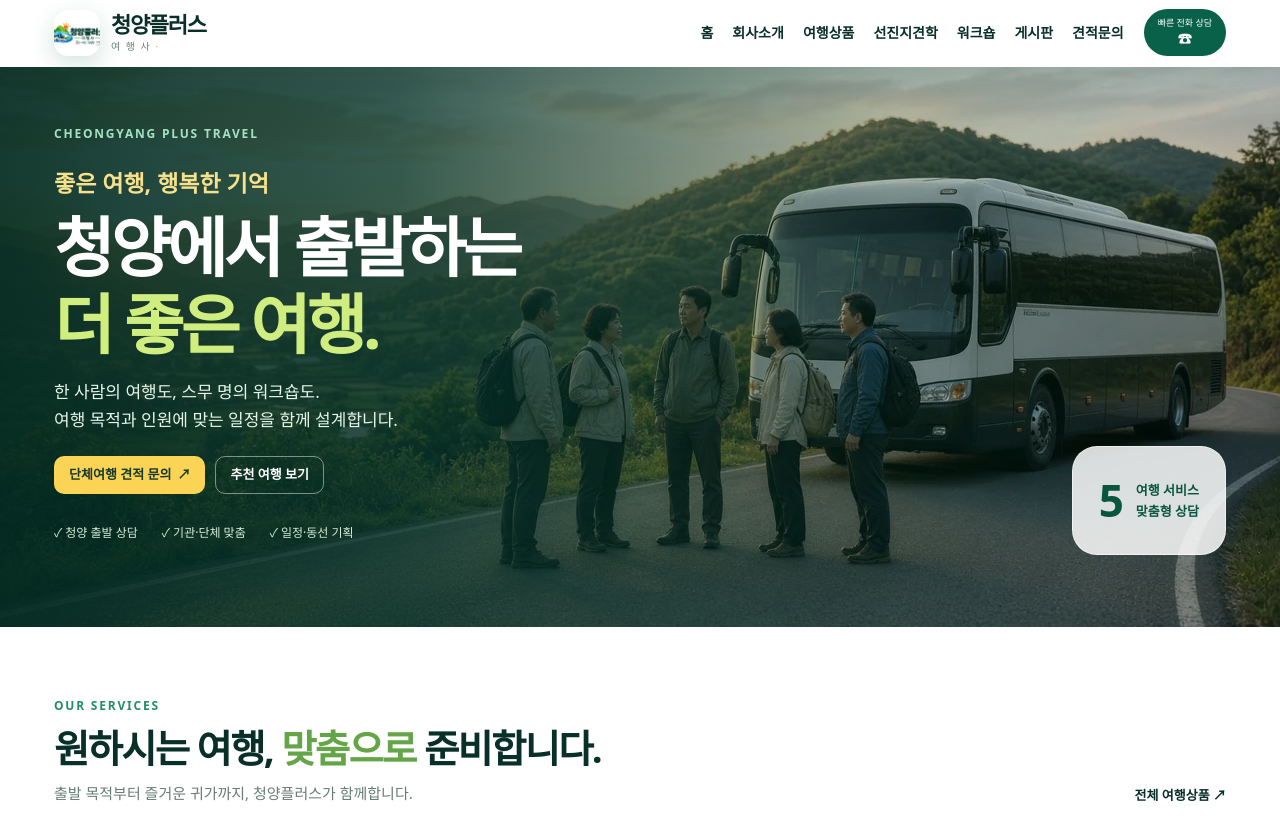
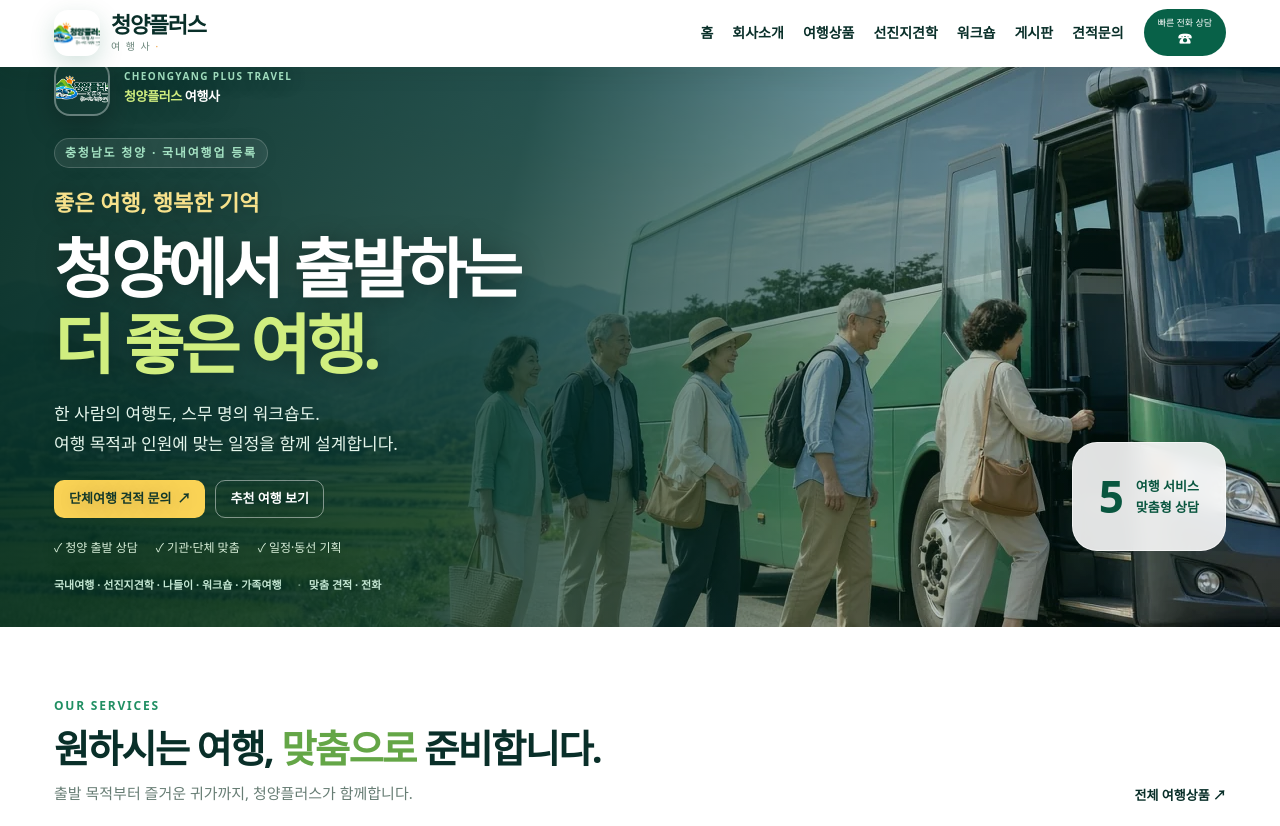
Before and after one commit to skvive/chungyang, a FastAPI app: template templates/home.html in a window 1280 px wide. Shown: the part 35-861 px from the top of the page. Run offline with FastAPI, Linux system fonts and the light colour scheme; the template is opened without the code that fills it, so the values that code supplies are empty; some libraries are stand-ins or nearby versions; some web fonts are replaced.

Commit message:
Apply hero sián C to production home and hero.webp.
Replace hero image from sian-c-fresh-editorial, add lockup copy layout and gradient CSS.

Co-authored-by: Cursor <cursoragent@cursor.com>

```diff
--- /dev/null
+++ b/static/css/hero-sian-c.css
@@ -0,0 +1,145 @@
+/**
+ * 시안 C — 프로덕션 홈 히어로 (hero.webp = sian-c-fresh-editorial)
+ */
+.hero-sian-c .hero-photo {
+  background-position: 62% center;
+  opacity: 1;
+}
+
+.hero-sian-c .hero-shade {
+  background: linear-gradient(
+    105deg,
+    rgba(2, 43, 34, 0.94) 0%,
+    rgba(3, 50, 41, 0.82) 38%,
+    rgba(6, 55, 38, 0.35) 68%,
+    rgba(2, 34, 30, 0.12) 100%
+  );
+}
+
+.hero-sian-c .hero-inner {
+  align-items: center;
+  padding-top: 8px;
+  padding-bottom: 28px;
+}
+
+.hero-brand-lockup {
+  display: flex;
+  align-items: center;
+  gap: 14px;
+  margin-bottom: 22px;
+}
+
+.hero-brand-lockup img {
+  width: 56px;
+  height: 56px;
+  border-radius: 16px;
+  object-fit: cover;
+  box-shadow: 0 10px 28px rgba(0, 0, 0, 0.25);
+  border: 2px solid rgba(255, 255, 255, 0.35);
+}
+
+.hero-brand-lockup div {
+  display: flex;
+  flex-direction: column;
+  gap: 2px;
+}
+
+.hero-brand-lockup .name-ko {
+  font-size: 13px;
+  font-weight: 800;
+  letter-spacing: -0.03em;
+  color: #fff;
+}
+
+.hero-brand-lockup .name-ko em {
+  font-style: normal;
+  color: #d0ee7f;
+  font-weight: 900;
+}
+
+.hero-brand-lockup .name-en {
+  font-size: 10px;
+  letter-spacing: 0.14em;
+  color: #a4e2c3;
+  font-weight: 700;
+}
+
+.hero-sian-c .hero-copy {
+  max-width: 520px;
+  text-shadow: 0 2px 24px rgba(0, 0, 0, 0.35);
+}
+
+.hero-sian-c .eyebrow {
+  display: inline-block;
+  padding: 4px 10px;
+  border-radius: 999px;
+  background: rgba(255, 255, 255, 0.08);
+  border: 1px solid rgba(255, 255, 255, 0.18);
+  margin-bottom: 4px;
+}
+
+.hero-sian-c .script {
+  font-size: clamp(18px, 2.2vw, 22px);
+  margin: 12px 0 10px;
+}
+
+.hero-sian-c .hero-copy > p:not(.script) {
+  font-size: clamp(15px, 1.6vw, 17px);
+  line-height: 1.75;
+  max-width: 28em;
+}
+
+.hero-trust {
+  display: flex;
+  flex-wrap: wrap;
+  gap: 8px 16px;
+  margin-top: 18px;
+  font-size: 11px;
+  color: #c5e8d4;
+  font-weight: 650;
+}
+
+.hero-trust span::before {
+  content: "·";
+  margin-right: 8px;
+  opacity: 0.5;
+}
+
+.hero-trust span:first-child::before {
+  content: none;
+  margin: 0;
+}
+
+.hero-sian-c .hero-badge {
+  margin-bottom: 48px;
+  backdrop-filter: blur(8px);
+  background: rgba(255, 255, 255, 0.88);
+  border-color: rgba(255, 255, 255, 0.55);
+}
+
+.hero-sian-c .hero-pills {
+  margin-top: 20px;
+  gap: 14px 18px;
+}
+
+@media (max-width: 900px) {
+  .hero-sian-c .hero-photo {
+    background-position: 70% center;
+  }
+}
+
+@media (max-width: 550px) {
+  .hero-brand-lockup img {
+    width: 48px;
+    height: 48px;
+  }
+
+  .hero-sian-c .hero-shade {
+    background: linear-gradient(
+      180deg,
+      rgba(2, 43, 34, 0.92) 0%,
+      rgba(3, 50, 41, 0.75) 55%,
+      rgba(6, 55, 38, 0.4) 100%
+    );
+  }
+}
--- a/templates/base.html
+++ b/templates/base.html
@@ -1,4 +1,4 @@
-<!doctype html><html lang="ko"><head><meta charset="utf-8"><meta name="viewport" content="width=device-width,initial-scale=1"><meta name="description" content="청양플러스 여행사 | 청양 출발 국내여행, 선진지견학, 나들이, 워크숍, 가족여행 맞춤 일정 상담"><meta name="theme-color" content="#0c5b47"><meta property="og:type" content="website"><meta property="og:site_name" content="청양플러스 여행사"><meta property="og:description" content="청양 출발 국내여행·선진지견학·워크숍·나들이·가족여행 맞춤 상담"><title>{% block title %}청양플러스 여행사 | 좋은 여행, 행복한 기억{% endblock %}</title><link rel="preconnect" href="https://cdn.jsdelivr.net" crossorigin><link rel="stylesheet" href="https://cdn.jsdelivr.net/gh/orioncactus/pretendard@v1.3.9/dist/web/static/pretendard.min.css"><link rel="stylesheet" href="/static/css/style.css"><link rel="stylesheet" href="/static/css/site-enhance.css"><link rel="stylesheet" href="/static/css/site-density.css"><meta property="og:image" content="https://chungyang.lexid.site/static/img/hero.webp"><link rel="icon" href="/static/img/brand-logo.webp"><script defer src="/static/js/site.js"></script></head><body>
+<!doctype html><html lang="ko"><head><meta charset="utf-8"><meta name="viewport" content="width=device-width,initial-scale=1"><meta name="description" content="청양플러스 여행사 | 청양 출발 국내여행, 선진지견학, 나들이, 워크숍, 가족여행 맞춤 일정 상담"><meta name="theme-color" content="#0c5b47"><meta property="og:type" content="website"><meta property="og:site_name" content="청양플러스 여행사"><meta property="og:description" content="청양 출발 국내여행·선진지견학·워크숍·나들이·가족여행 맞춤 상담"><title>{% block title %}청양플러스 여행사 | 좋은 여행, 행복한 기억{% endblock %}</title><link rel="preconnect" href="https://cdn.jsdelivr.net" crossorigin><link rel="stylesheet" href="https://cdn.jsdelivr.net/gh/orioncactus/pretendard@v1.3.9/dist/web/static/pretendard.min.css"><link rel="stylesheet" href="/static/css/style.css"><link rel="stylesheet" href="/static/css/site-enhance.css"><link rel="stylesheet" href="/static/css/site-density.css"><link rel="stylesheet" href="/static/css/hero-sian-c.css"><meta property="og:image" content="https://chungyang.lexid.site/static/img/hero.webp"><link rel="icon" href="/static/img/brand-logo.webp"><script defer src="/static/js/site.js"></script></head><body>
 <div class="utility"><div class="container utility-inside">청양에서 출발하는 특별한 하루 <span>국내여행 · 선진지견학 · 나들이 · 워크숍 · 가족여행</span></div></div>
 <header class="site-head"><div class="container header-row"><a href="/" class="brand"><img class="brand-logo" src="/static/img/brand-logo.webp" width="54" height="54" alt="청양플러스"><span class="brandmark" aria-hidden="true">⛰<small>➰</small></span><span><strong>청양플러스</strong><small>여 행 사 <i>·</i> {{company.tagline}}</small></span></a><button class="menu-toggle" type="button" aria-label="메뉴 열기" aria-expanded="false">☰</button><nav class="nav" aria-label="주요 메뉴"><a href="/">홈</a><a href="/about">회사소개</a><a href="/tours">여행상품</a><a href="/services/benchmark">선진지견학</a><a href="/services/workshop">워크숍</a><a href="/board/notice">게시판</a><a href="/contact">견적문의</a></nav><a href="tel:01037422684" class="phone-button"><small>빠른 전화 상담</small><strong>☎ {{company.phone}}</strong></a></div></header>
 <main>{% block content %}{% endblock %}</main>
--- a/templates/home.html
+++ b/templates/home.html
@@ -1,5 +1,37 @@
 {% extends 'base.html' %}{% block content %}
-<section class="hero"><div class="hero-photo"></div><div class="hero-shade"></div><div class="container hero-inner"><div class="hero-copy"><span class="eyebrow">CHEONGYANG PLUS TRAVEL</span><p class="script">좋은 여행, 행복한 기억</p><h1>청양에서 출발하는<br><em>더 좋은 여행.</em></h1><p>한 사람의 여행도, 스무 명의 워크숍도.<br>여행 목적과 인원에 맞는 일정을 함께 설계합니다.</p><div class="hero-buttons"><a class="btn btn-gold btn-sm" href="/contact">단체여행 견적 문의 <span>↗</span></a><a class="btn btn-outline-light btn-sm" href="/tours">추천 여행 보기</a></div><div class="hero-pills"><span>✓ 청양 출발 상담</span><span>✓ 기관·단체 맞춤</span><span>✓ 일정·동선 기획</span></div></div><div class="hero-badge"><strong>5</strong><span>여행 서비스<br>맞춤형 상담</span></div></div></section>
+<section class="hero hero-sian-c">
+  <div class="hero-photo"></div>
+  <div class="hero-shade"></div>
+  <div class="container hero-inner">
+    <div class="hero-copy">
+      <div class="hero-brand-lockup">
+        <img src="/static/img/brand-logo.webp" alt="청양플러스 여행사" width="56" height="56">
+        <div>
+          <span class="name-en">CHEONGYANG PLUS TRAVEL</span>
+          <span class="name-ko"><em>청양플러스</em> 여행사</span>
+        </div>
+      </div>
+      <span class="eyebrow">충청남도 청양 · 국내여행업 등록</span>
+      <p class="script">좋은 여행, 행복한 기억</p>
+      <h1>청양에서 출발하는<br><em>더 좋은 여행.</em></h1>
+      <p>한 사람의 여행도, 스무 명의 워크숍도.<br>여행 목적과 인원에 맞는 일정을 함께 설계합니다.</p>
+      <div class="hero-buttons">
+        <a class="btn btn-gold btn-sm" href="/contact">단체여행 견적 문의 <span>↗</span></a>
+        <a class="btn btn-outline-light btn-sm" href="/tours">추천 여행 보기</a>
+      </div>
+      <div class="hero-pills">
+        <span>✓ 청양 출발 상담</span>
+        <span>✓ 기관·단체 맞춤</span>
+        <span>✓ 일정·동선 기획</span>
+      </div>
+      <div class="hero-trust">
+        <span>국내여행 · 선진지견학 · 나들이 · 워크숍 · 가족여행</span>
+        <span>맞춤 견적 · 전화 {{ company.phone }}</span>
+      </div>
+    </div>
+    <div class="hero-badge"><strong>5</strong><span>여행 서비스<br>맞춤형 상담</span></div>
+  </div>
+</section>
 <section class="section section-white"><div class="container"><div class="section-head"><div><span class="kicker">OUR SERVICES</span><h2>원하시는 여행, <em>맞춤으로</em> 준비합니다.</h2><p>출발 목적부터 즐거운 귀가까지, 청양플러스가 함께합니다.</p></div><a class="inline-link" href="/tours">전체 여행상품 ↗</a></div><div class="services-grid">
 {% for key,cat in categories.items() %}<a class="service-tile service-tile--{{key}}" href="/services/{{key}}"><div class="service-icon {% if key=='workshop' %}blue{% elif key=='family' %}pink{% elif key=='benchmark' %}teal{% elif key=='outing' %}amber{% endif %}">{% if key=='domestic' %}⛰{% elif key=='benchmark' %}▣{% elif key=='outing' %}🌿{% elif key=='workshop' %}◈{% else %}♡{% endif %}</div><h3>{{cat[0]}}</h3><p>{{cat[1]}}</p><span>자세히 보기 ↗</span></a>{% endfor %}
 </div></div></section>
```
Also changed, not shown: static/img/hero.webp.
